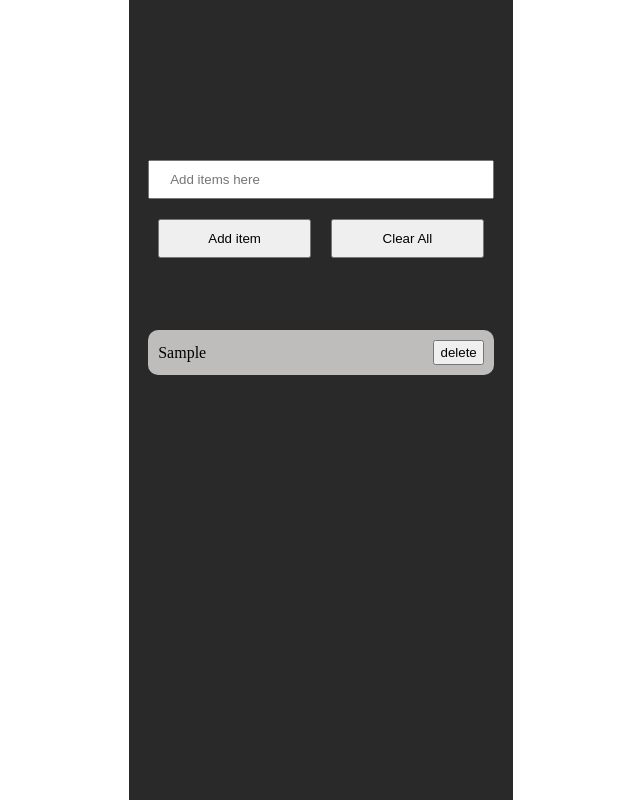
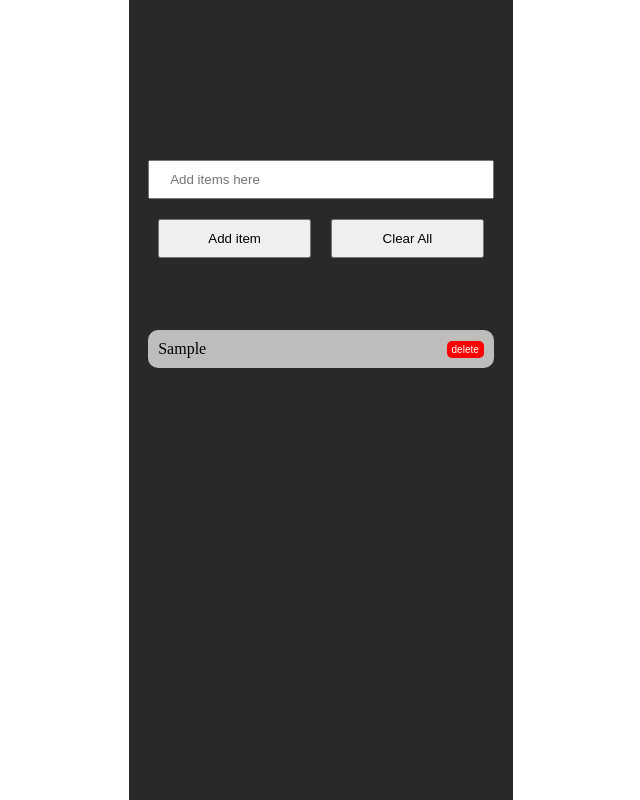
Before and after one commit to Vaibhavvyas123/RepoMaster, a plain HTML site: page sep29/shopping list/index.htm in a window 1280 px wide. Both pictures are taken after typing "Sample" into the empty fields and a click on the button "Add item". Shown: the whole page, without its empty margins (319-959 px from the left). Drawn offline with Linux system fonts and the light colour scheme.

Commit message:
new commit

```diff
--- a/sep29/shopping list/index.js
+++ b/sep29/shopping list/index.js
@@ -25,6 +25,7 @@ btnAdd.addEventListener('click',()=>{
 })
 
 
+
 let btnClear = document.getElementById("btnClear")
 btnClear.addEventListener('click',()=>{
     let ul = document.querySelector("ul");
--- a/sep29/shopping list/style.css
+++ b/sep29/shopping list/style.css
@@ -54,4 +54,9 @@ ul li{
 }
 li button{
     padding: 3px 5px;
+    background-color: red;
+    border: none;
+    border-radius: 5px ;
+    font-size: 10px;
+    color: white;
 }
```
